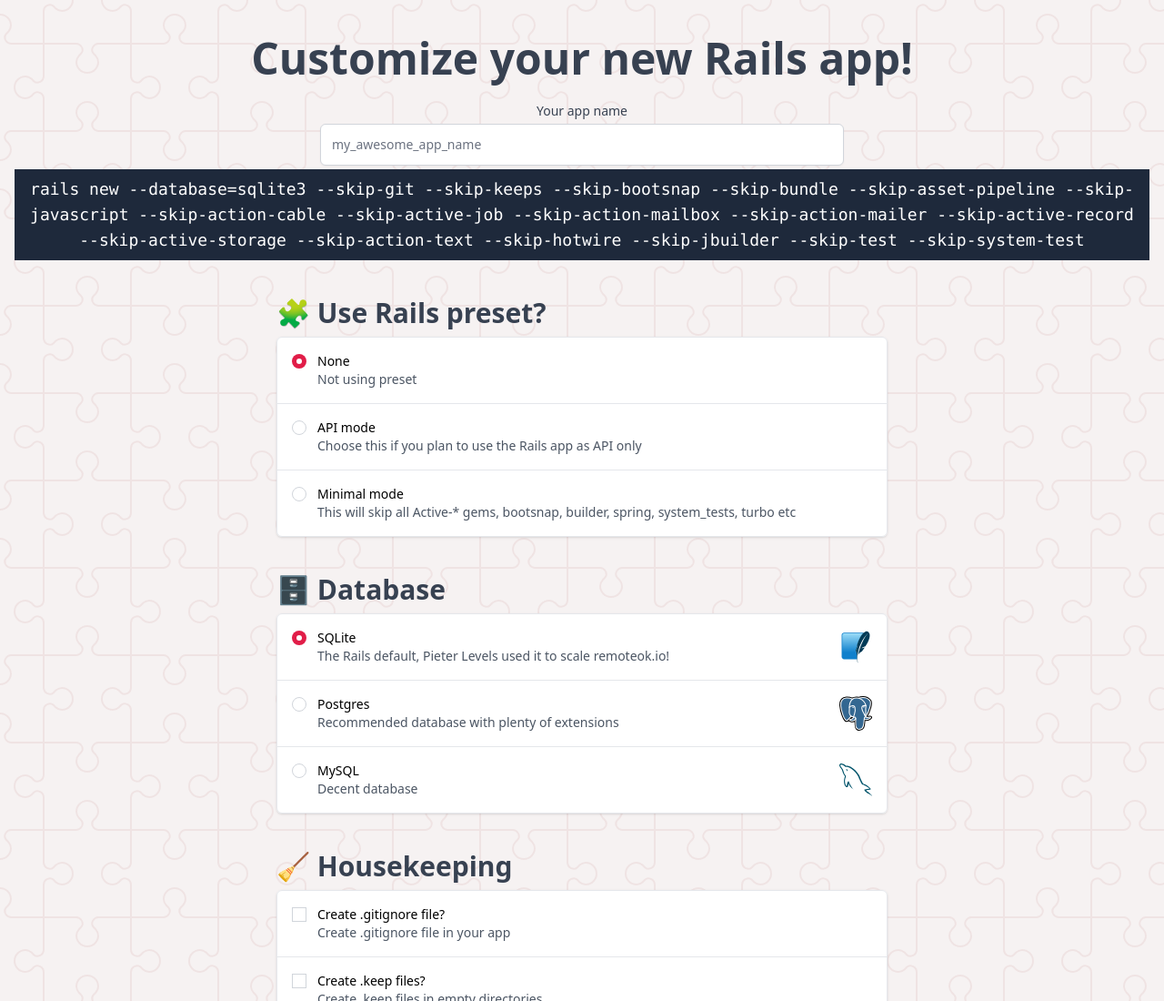
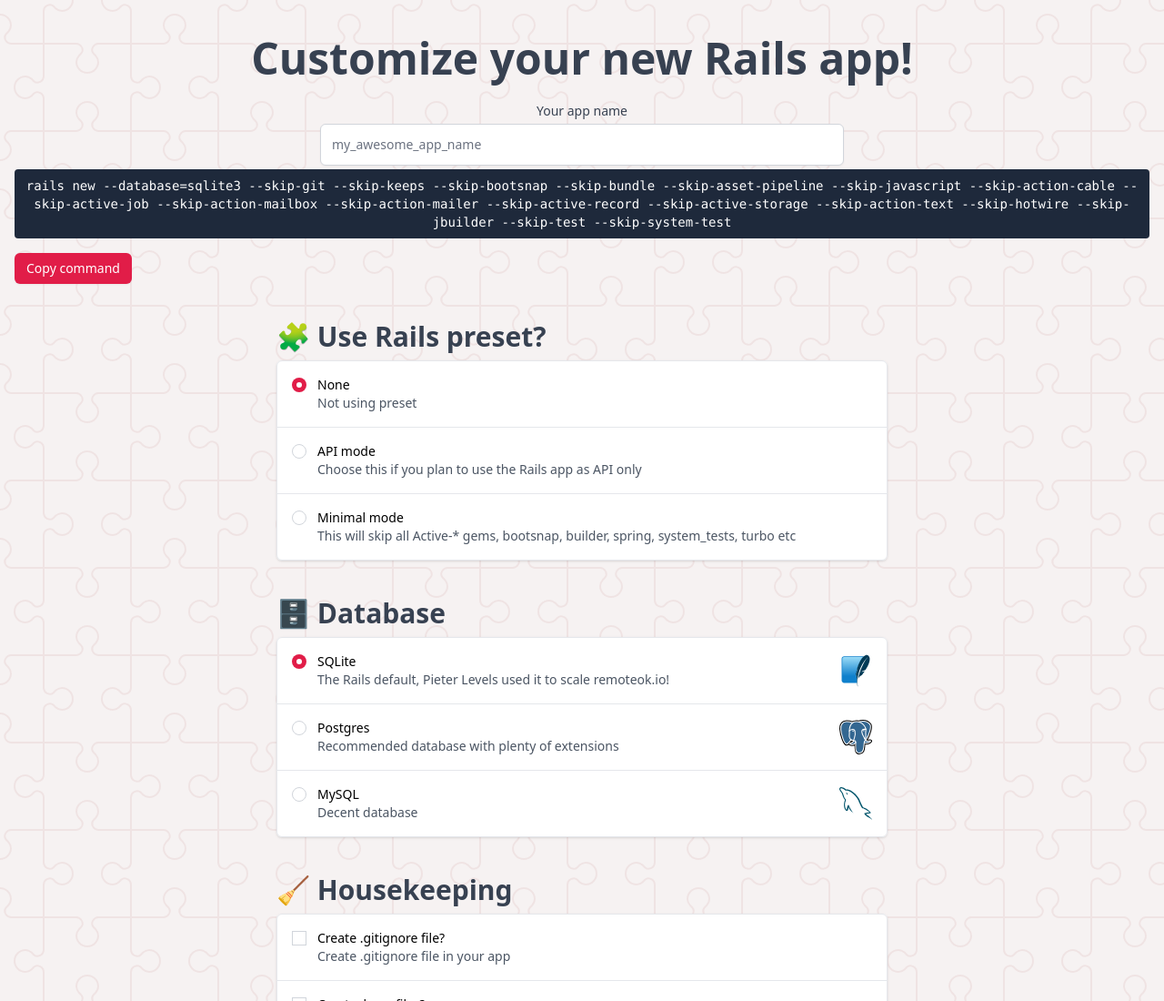
Before and after one commit to cupnoodle/railsnewapp, a plain HTML site: page index.html in a window 1280 px wide. Shown: the top 1100 px of the page at 91% size. Drawn offline with nearby package versions, Linux system fonts and the light colour scheme.

Commit message:
done copy button

```diff
--- a/index.html
+++ b/index.html
@@ -18,9 +18,9 @@
             <input type="text" name="appname" id="appname" class="mx-auto max-w-xl shadow-sm focus:ring-rose-500 focus:border-rose-500 block w-full sm:text-sm border-gray-300 rounded-md py-3" placeholder="my_awesome_app_name" x-model="appName">
           </div>
         </div>
-
-        <div class="sticky top-0 z-50 p-2 bg-slate-800 text-white font-mono text-lg">
-          <p>rails new
+        <div class="md:sticky top-0 z-50">
+          <div class="bg-slate-800 text-white font-mono rounded text-sm md:text-md p-2">
+            <p id="rails-command">rails new
               <span x-text="appName"></span>
               <span x-text="transformPreset(preset)"></span>
               <span x-text="transformDatabase(database)"></span>
@@ -43,6 +43,10 @@
               <span x-text="transformTest(test)"></span>
               <span x-text="transformSystemTest(systemTest)"></span>
             </p>
+          </div>
+          <div class="text-left mt-4">
+            <button type="button" class="inline-flex items-center px-3 py-2 border border-transparent text-sm leading-4 font-medium rounded-md shadow-sm text-white bg-rose-600 hover:bg-rose-700 focus:outline-none focus:ring-2 focus:ring-offset-2 focus:ring-rose-500" @click="copyCommand()" x-text="copyButtonText">Copy command</button>
+          </div>
         </div>
 
         <div class="mx-auto max-w-2xl text-left my-10">
@@ -510,6 +514,7 @@
     <script>
       function rails(){
         return {
+          copyButtonText: 'Copy command',
           appName: '',
           preset: '',
           database: 'sqlite3',
@@ -611,9 +616,20 @@
             if(boolean) { return ""; }
             return "--skip-system-test";
           },
-          tr(s) {
-            return s + 'abcd';
-          },
+          copyCommand() {
+            var copyText = document.getElementById("rails-command").textContent;
+
+            /* Select the text field */
+            // copyText.select();
+            // copyText.setSelectionRange(0, 99999); /* For mobile devices */
+
+             /* Copy the text inside the text field */
+            copyText = copyText.replace(/\s\s+/g, ' ');
+            navigator.clipboard.writeText(copyText);
+            this.copyButtonText = 'Copied! ✅';
+
+            setTimeout(() => this.copyButtonText = 'Copy command', 1200);
+          }
         }
       }
     </script>
```
Also changed, not shown: tailwind.css. Lines whose indentation alone changed are shown as unchanged.
